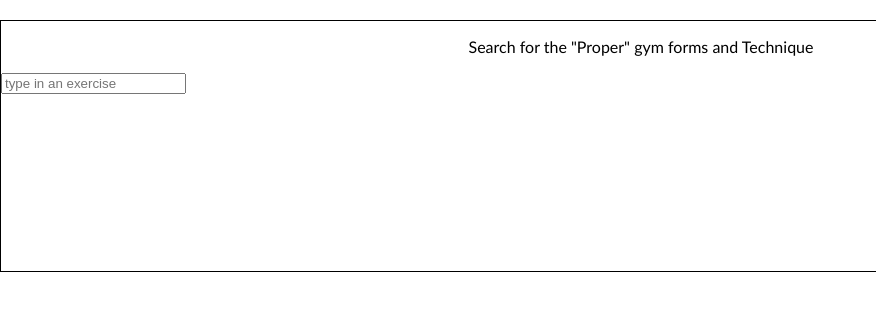
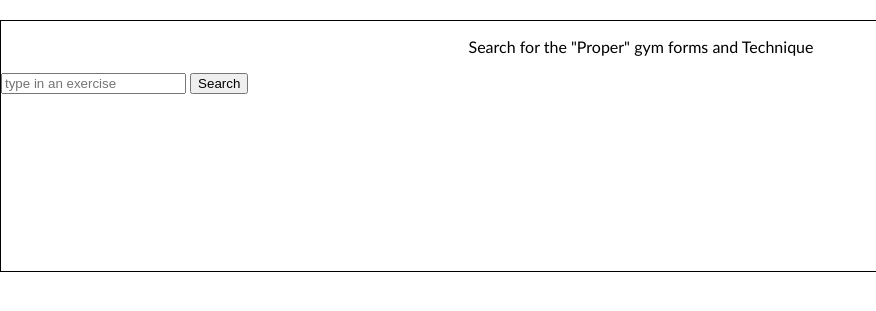
Before and after one commit to joshuaanyang/GymExercises, a Flask app: template templates/new-index.html in a window 1280 px wide. Shown: the part 82-393 px from the top of the page, without its empty margins (0-876 px from the left). Run offline with Flask 2, Linux system fonts and the light colour scheme; the template is opened without the code that fills it, so the values that code supplies are empty; some libraries are stand-ins or nearby versions.

Commit message:
Search bar button

```diff
--- a/templates/new-index.html
+++ b/templates/new-index.html
@@ -30,7 +30,7 @@
     <p class="search-title"> Search for the "Proper" gym forms and Technique</p>
     <form>
         <input type="text" placeholder="type in an exercise">
-
+        <button type="submit"> Search</button>
     </form>
 
 </div>
```
